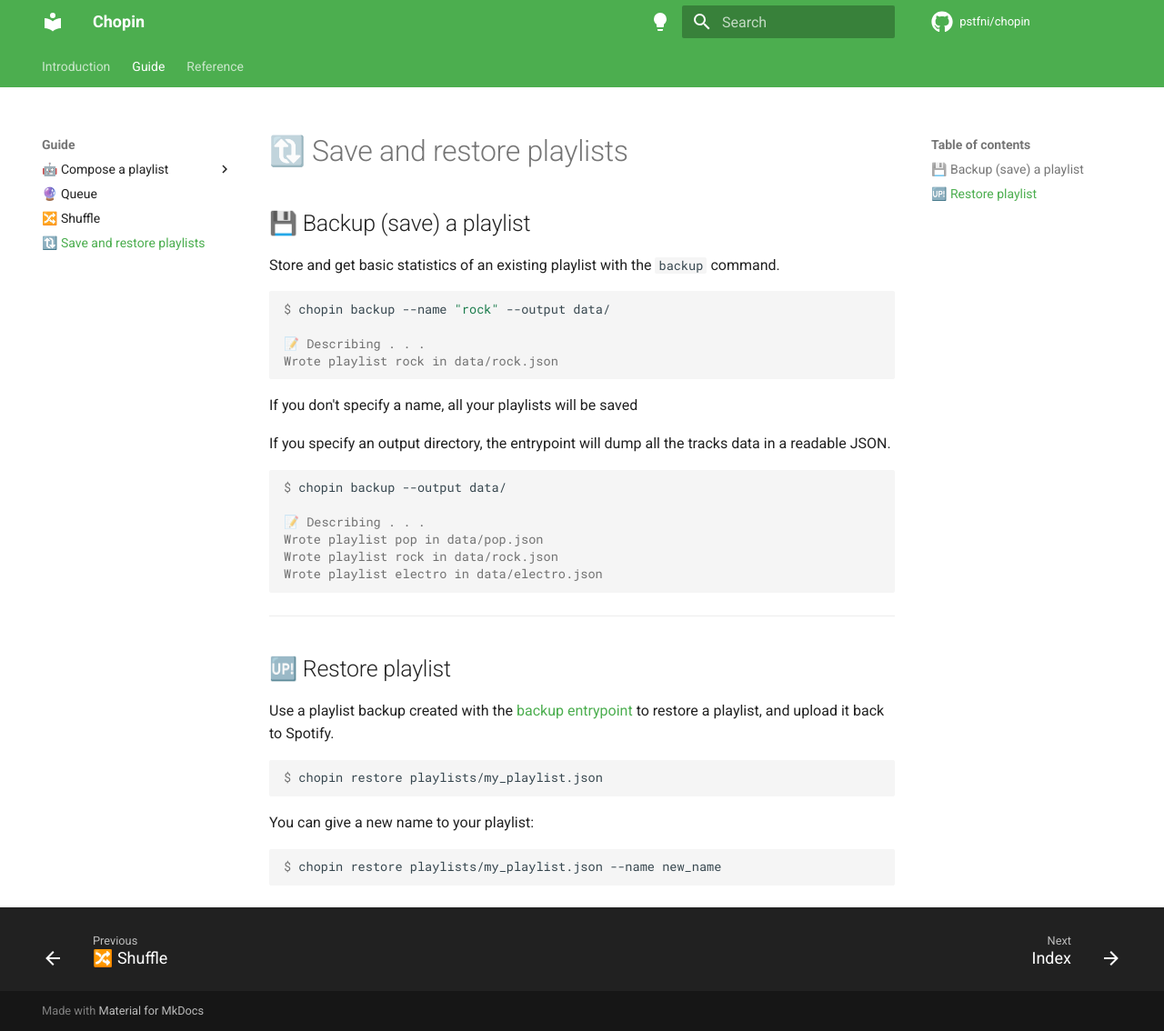
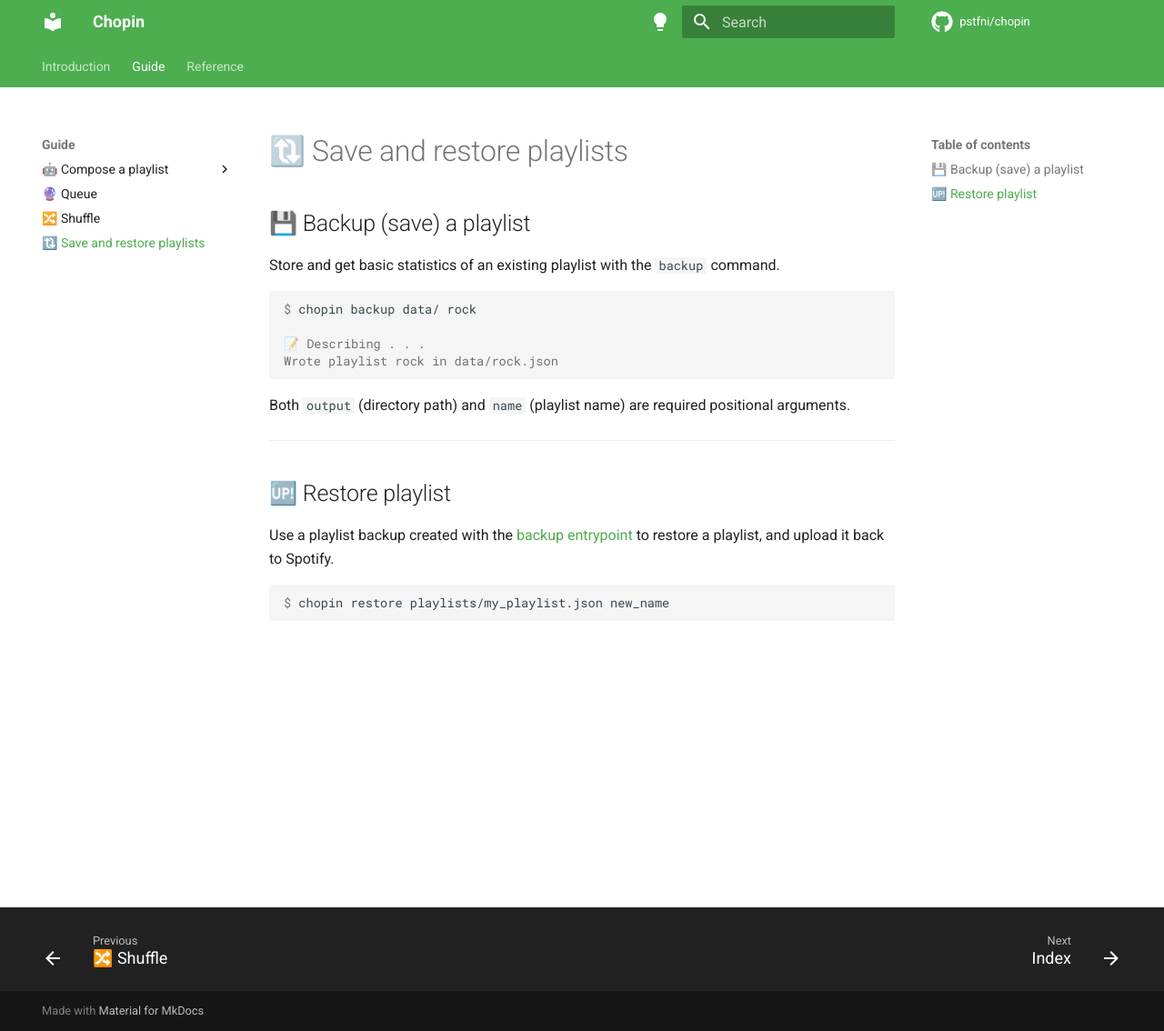
Before and after one commit to pstfni/chopin, an MkDocs documentation site: the page built from docs/guide/backup_and_restore.md, in a window 1280 px wide and 1134 px high. Shown: the whole window at 91% size. Built offline with MkDocs 1.6.1 and Material for MkDocs 9.7.7, drawn with Linux system fonts in a browser that asks for light colours; comment, search, counter and statistics services are not loaded.

Commit message:
:memo: Documentation updates after recent additions

````diff
--- a/docs/guide/backup_and_restore.md
+++ b/docs/guide/backup_and_restore.md
@@ -7,28 +7,14 @@
 <div class="termy">
 
 ```console
-$ chopin backup --name "rock" --output data/
+$ chopin backup data/ rock
 
 📝 Describing . . .
 Wrote playlist rock in data/rock.json
 ```
 </div>
 
-If you don't specify a name, all your playlists will be saved
-
-If you specify an output directory, the entrypoint will dump all the tracks data in a readable JSON.
-
-<div class="termy">
-
-```console
-$ chopin backup --output data/
-
-📝 Describing . . .
-Wrote playlist pop in data/pop.json
-Wrote playlist rock in data/rock.json
-Wrote playlist electro in data/electro.json
-```
-</div>
+Both `output` (directory path) and `name` (playlist name) are required positional arguments.
 
 
 ------
@@ -43,15 +29,7 @@
 <div class="termy">
 
 ```console
-$ chopin restore playlists/my_playlist.json
+$ chopin restore playlists/my_playlist.json new_name
 ```
 
 </div>
-
-You can give a new name to your playlist:
-
-<div class="termy">
-
-```console
-$ chopin restore playlists/my_playlist.json --name new_name
-```
````
Also changed, not shown: docs/guide/doppelganger.md (added, +27 -0 lines), docs/guide/queue.md (+12 -0 lines), docs/index.md (+1 -0 lines), docs/reference/entrypoints.md (+12 -0 lines), 1 other file.
